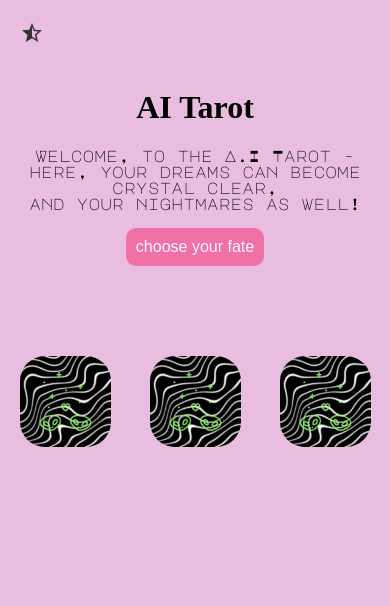
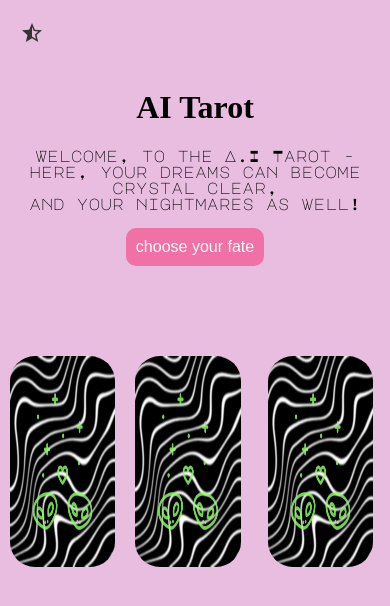
Before and after one commit to WrongAlice/react-tarot, a React (Create React App) app: page / in a window 390 px wide. Both pictures are taken after a click on the button "choose your fate". Shown: the top 606 px of the page. Built offline with nearby package versions, Linux system fonts and the light colour scheme; a web font is replaced by a local one.

Commit message:
testing changes live

```diff
--- a/src/App.css
+++ b/src/App.css
@@ -27,16 +27,12 @@ h1 {
 
 p {
   font-family: 'Major Mono Display', monospace;
-
-
-
+  margin-top: 10px;
 }
-
 .grid {
   display: flex;
   justify-content: center;
   padding-top: 90px;
-
 
 
 }
@@ -74,7 +70,6 @@ button:hover {
 
 .card {
   position: relative;
-
 
 }
 
@@ -125,43 +120,45 @@ border-radius: 25px;
 
 @media only screen and (max-width: 880px) {
   .card .front {
-    min-width: 70%;
-    height: 70%;
-    /* border: 2px solid red; */
+   width: 27vw;
+    height: 25vh;
+    margin-left:10px;
+    margin-right:10px;
+
     }
 
   .card .back {
-    min-width: 70%;
-    height: 70%;
+    width: 27vw;
+    height: 25vh;
+    margin-left:10px;
+    margin-right:10px;
 }
 
-/* p {
 
-margin: 10px;
-
-} */
 }
 
 
 @media only screen and (max-width: 442px) {
   .card .front {
-    min-width: 70%;
-    height: 50%;
-    /* margin-bottom: 70px; */
+    width: 27vw;
+    height: 25vh;
+ margin-left:10px;
+ margin-right:10px;
+
 
   }
 
 
   .card .back {
-    min-width: 70%;
-    height: 50%;
+    width: 27vw;
+    height: 25vh;
+    margin-left:10px;
+    margin-right:10px;
+
+
 
 
 }
 
-/* p {
-  border: 2px solid red;
-  margin: 10px;
 
- } */
 }
--- a/src/App.js
+++ b/src/App.js
@@ -8,7 +8,7 @@ import star from './assets/star.svg'
 const cardImages = [
   { "src": "/img/The Sun.PNG", "name": "The Sun", "description": "You will win"},
   { "src": "/img/The Moon.PNG", "name": "The Moon", "description": "You will see the light" },
-  {  "src": "/img/The Fool.PNG", "name": "The Fool", "description": "You will lose " }
+  {  "src": "/img/The Fool.PNG", "name": "The Fool", "description": "You will lose all of your earthley delights " }
 ]
 
 
--- a/src/components/singleCard.js
+++ b/src/components/singleCard.js
@@ -23,6 +23,7 @@ export default function SingleCard({card}) {
 
 
       </div>
+
       </div>
 
     )
```
Also changed, not shown: src/components/singleCard.css (+3 -6 lines).
